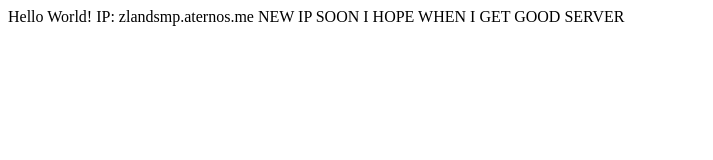
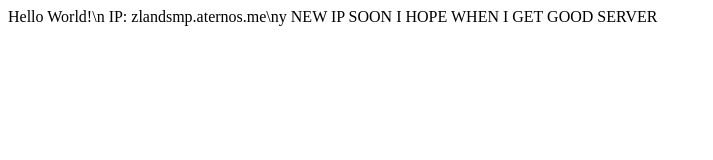
Before and after one commit to Zland-SMP/Zland-SMP.github.io, a plain HTML site: page index.html in a window 1280 px wide. Shown: the whole page, without its empty margins (0-713 px from the left). Drawn offline with Linux system fonts and the light colour scheme.

Commit message:
Update index

```diff
--- a/index.html
+++ b/index.html
@@ -1,8 +1,8 @@
 <html>
   <body>
     <title>Zland SMP Official Website</title>
-    Hello World!
-    IP: zlandsmp.aternos.me
+    Hello World!\n
+    IP: zlandsmp.aternos.me\ny
     NEW IP SOON I HOPE WHEN I GET GOOD SERVER
   </body>
 </html>
```
